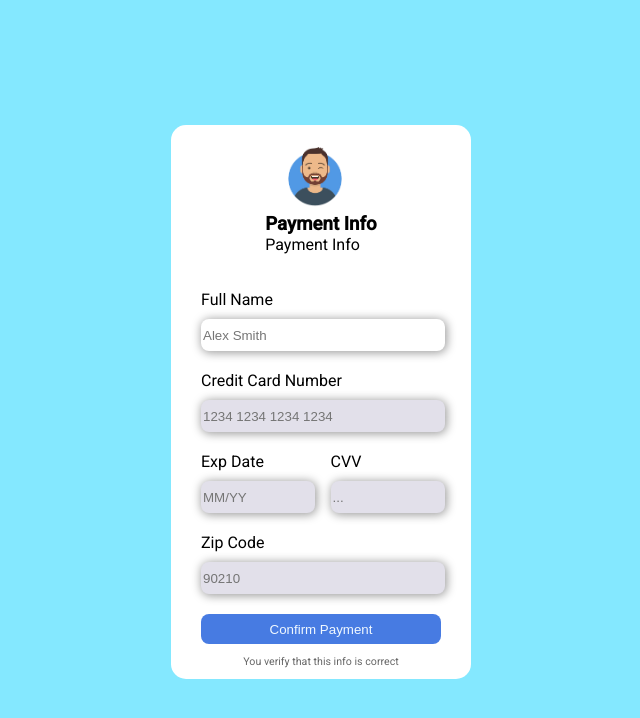
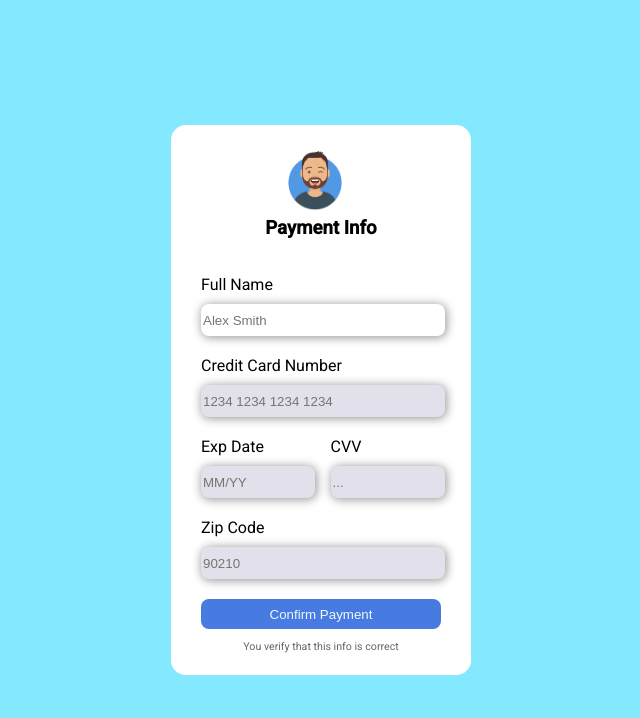
Before and after one commit to El-Dimaron/Hilel_Front_End, a plain HTML site: page lesson_4/cc_form/index.html in a window 1280 px wide. Shown: the whole page, without its empty margins (319-959 px from the left). Drawn offline with Linux system fonts and the light colour scheme.

Commit message:
Lesson 4

```diff
--- a/lesson_4/cc_form/index.html
+++ b/lesson_4/cc_form/index.html
@@ -19,7 +19,6 @@
               <img src="./img/avatar.png" alt="Avatar" class="image-avatar" />
             </li>
             <li><h3>Payment Info</h3></li>
-            <li>Payment Info</li>
           </ul>
         </div>
 
```
